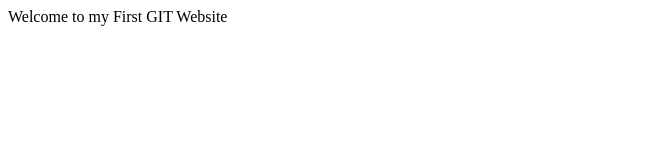
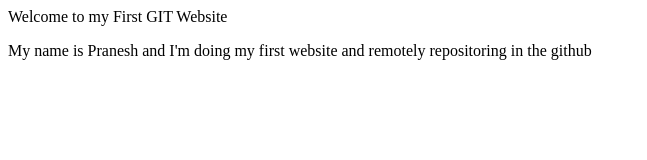
Before and after one commit to Pranesh2625/samplewebsite, a plain HTML site: page index.html in a window 1280 px wide. Shown: the whole page, without its empty margins (0-647 px from the left). Drawn offline with Linux system fonts and the light colour scheme.

Commit message:
Added <p> tag in index.html

```diff
--- a/index.html
+++ b/index.html
@@ -1,4 +1,5 @@
 <html>
 <title> Sample Website</title>
 <head> Welcome to my First GIT Website</head>
+<p>My name is Pranesh and I'm doing my first website and remotely repositoring in the github</p>
 </html>
```
